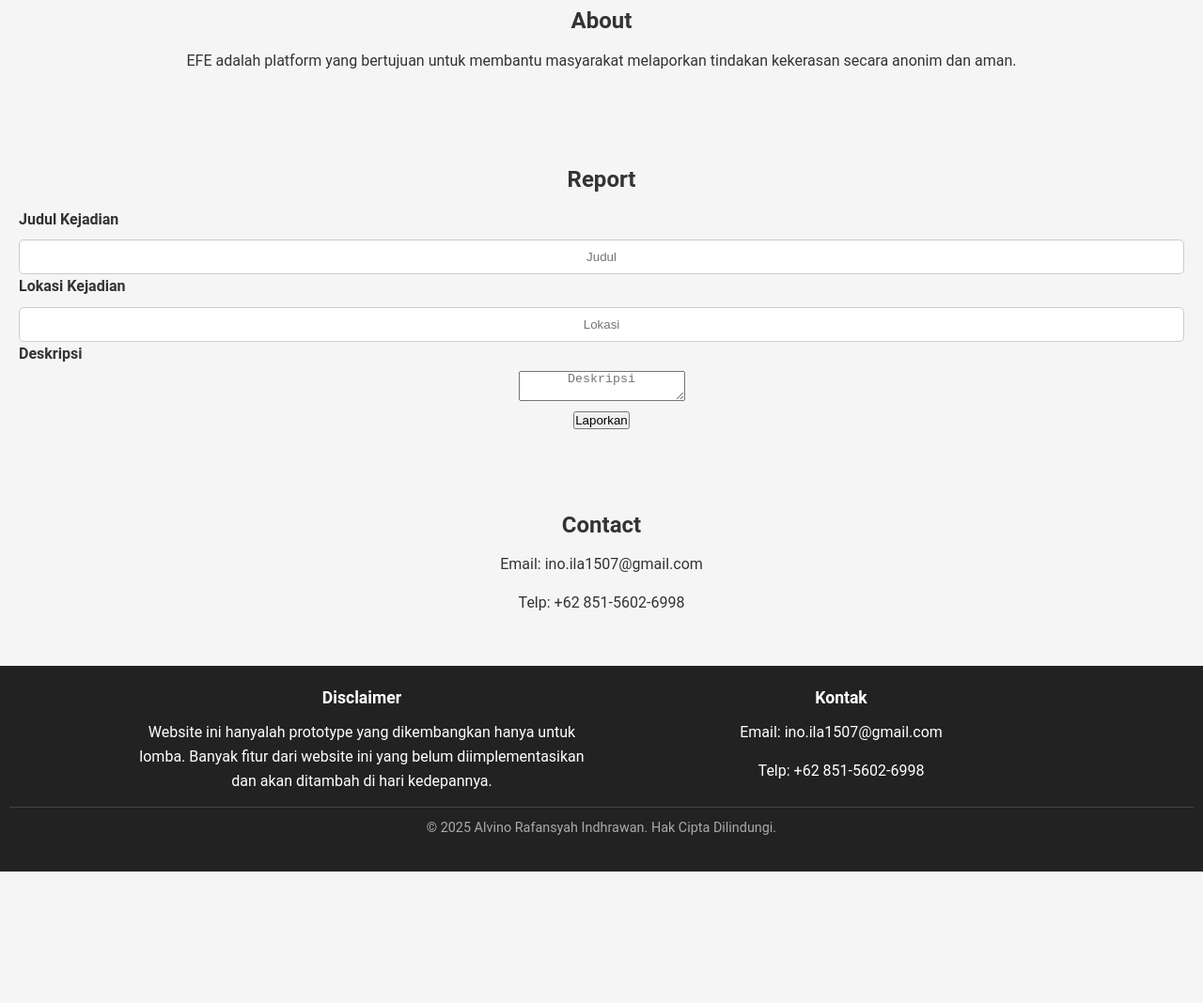
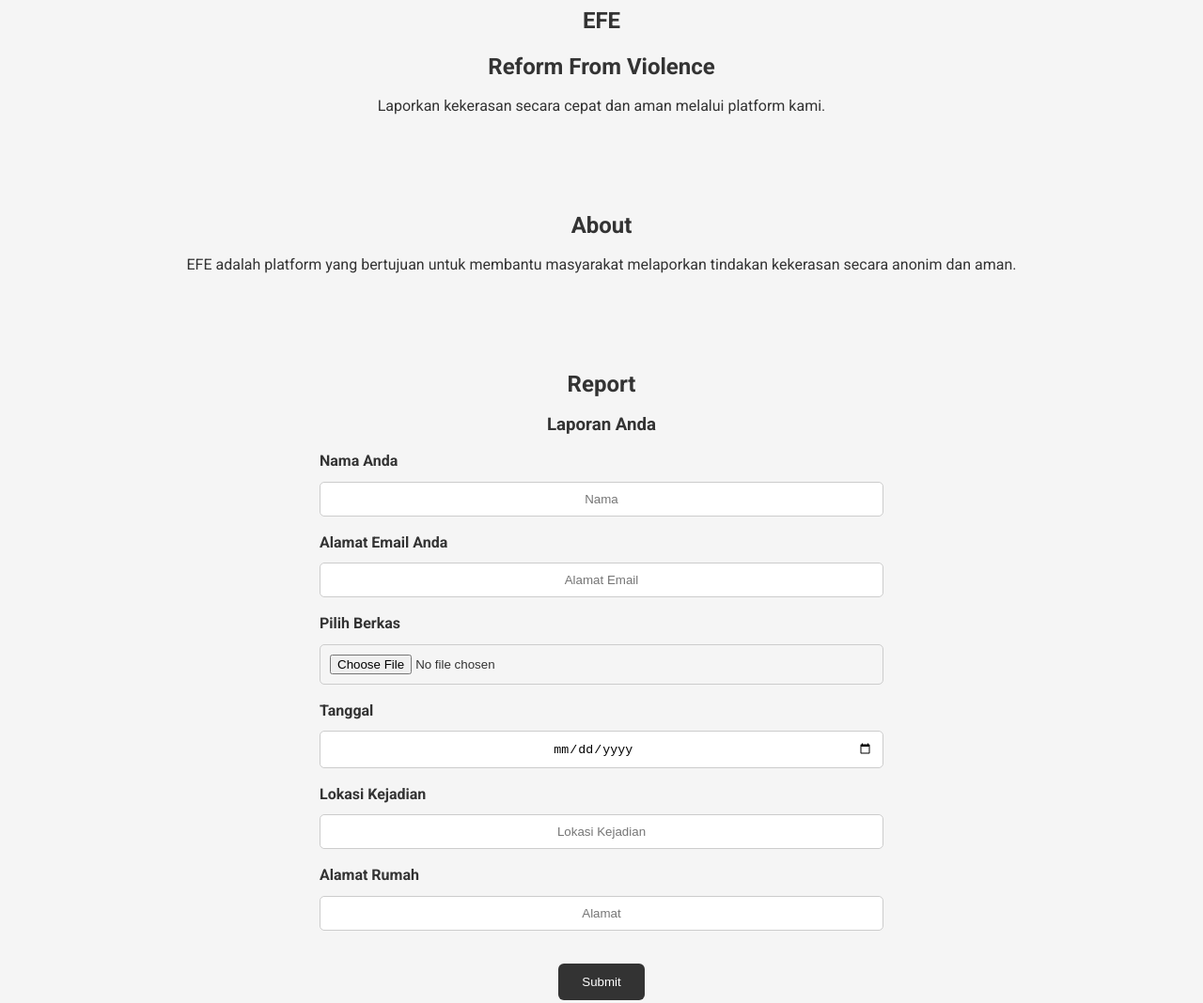
Before and after one commit to Arezzed/EFE---Reform-From-Violence, a plain HTML site: page index.html in a window 1280 px wide. Shown: the part 175-1243 px from the top of the page at 94% size. Before the commit the page ends 1103 px from the top, so only its background shows below. Drawn offline with Linux system fonts and the light colour scheme.

Commit message:
Update index.html

```diff
--- a/index.html
+++ b/index.html
@@ -4,6 +4,14 @@
     <meta charset="UTF-8" />
     <meta name="viewport" content="width=device-width, initial-scale=1.0" />
     <title>EFE - Reform From Violence</title>
+    <meta
+      name="description"
+      content="Laporkan tindakan kekerasan secara anonim dan aman."
+    />
+    <link
+      href="https://fonts.googleapis.com/css2?family=Roboto:wght@400;700&display=swap"
+      rel="stylesheet"
+    />
     <link rel="stylesheet" href="index.css" />
   </head>
   <body>
@@ -19,37 +27,89 @@
       </nav>
     </header>
 
-  <div class="main">
+    <main class="main">
+      <section class="Header1" id="home">
+        <h1>EFE</h1>
+        <h1>Reform From Violence</h1>
+        <p class="About">
+          Laporkan kekerasan secara cepat dan aman melalui platform kami.
+        </p>
+      </section>
+
+      <!-- About Section -->
       <section id="about">
         <h2>About</h2>
         <p>
-        EFE adalah platform yang bertujuan untuk membantu masyarakat melaporkan
-        tindakan kekerasan secara anonim dan aman.
+          EFE adalah platform yang bertujuan untuk membantu masyarakat
+          melaporkan tindakan kekerasan secara anonim dan aman.
         </p>
       </section>
 
+      <!-- Report Section -->
       <section id="report">
         <h2>Report</h2>
-      <form action="https://yourdomain.googiehost.com/submit.php" method="POST">
-        <label for="title">Judul Kejadian</label>
-        <input type="text" name="title" id="title" placeholder="Judul" required />
-        <br />
-        <label for="location">Lokasi Kejadian</label>
-        <input type="text" name="location" id="location" placeholder="Lokasi" required />
-        <br />
-        <label for="description">Deskripsi</label>
-        <textarea name="description" id="description" placeholder="Deskripsi" required></textarea>
-        <br />
-        <button type="submit">Laporkan</button>
-      </form>
+        <h3>Laporan Anda</h3>
+
+        <div class="form-group">
+          <label for="input-name">Nama Anda</label>
+          <input
+            type="text"
+            name="input-name"
+            id="input-name"
+            placeholder="Nama"
+          />
+        </div>
+
+        <div class="form-group">
+          <label for="input-email">Alamat Email Anda</label>
+          <input
+            type="email"
+            name="input-email"
+            id="input-email"
+            placeholder="Alamat Email"
+          />
+        </div>
+
+        <div class="form-group">
+          <label for="input-file">Pilih Berkas</label>
+          <input type="file" name="input-file" id="input-file" />
+        </div>
+
+        <div class="form-group">
+          <label for="input-date">Tanggal</label>
+          <input type="date" name="input-date" id="input-date" />
+        </div>
+
+        <div class="form-group">
+          <label for="input-location">Lokasi Kejadian</label>
+          <input
+            type="text"
+            name="input-location"
+            id="input-location"
+            placeholder="Lokasi Kejadian"
+          />
+        </div>
+
+        <div class="form-group">
+          <label for="input-address">Alamat Rumah</label>
+          <input
+            type="text"
+            name="input-address"
+            id="input-address"
+            placeholder="Alamat"
+          />
+        </div>
+
+        <button class="btn-submit">Submit</button>
       </section>
 
+      <!-- Contact Section -->
       <section id="contact">
         <h2>Contact</h2>
         <p>Email: ino.ila1507@gmail.com</p>
         <p>Telp: +62 851-5602-6998</p>
       </section>
-  </div>
+    </main>
 
     <footer>
       <div class="footer-container">
@@ -74,20 +134,21 @@
       </div>
     </footer>
 
+    <!-- JavaScript for toggle and scroll highlight -->
     <script>
-    const navToggle = document.getElementById('navToggle');
-    const navLinks = document.getElementById('navLinks');
+      const navToggle = document.getElementById("navToggle");
+      const navLinks = document.getElementById("navLinks");
+      const navLinkEls = document.querySelectorAll(".nav-link");
+      const sections = document.querySelectorAll("section");
 
-    navToggle.addEventListener('click', () => {
-      navLinks.classList.toggle('show');
+      // Hamburger menu toggle
+      navToggle.addEventListener("click", () => {
+        navLinks.classList.toggle("show");
       });
 
-    const sections = document.querySelectorAll("section");
-    const navLinkElements = document.querySelectorAll(".nav-link");
-
+      // Scroll-based section highlight
       window.addEventListener("scroll", () => {
         let current = "";
-
         sections.forEach((section) => {
           const sectionTop = section.offsetTop;
           const sectionHeight = section.clientHeight;
@@ -96,7 +157,7 @@
           }
         });
 
-      navLinkElements.forEach((link) => {
+        navLinkEls.forEach((link) => {
           link.classList.remove("active");
           if (link.getAttribute("href") === `#${current}`) {
             link.classList.add("active");
```
Lines whose indentation alone changed are shown as unchanged.
